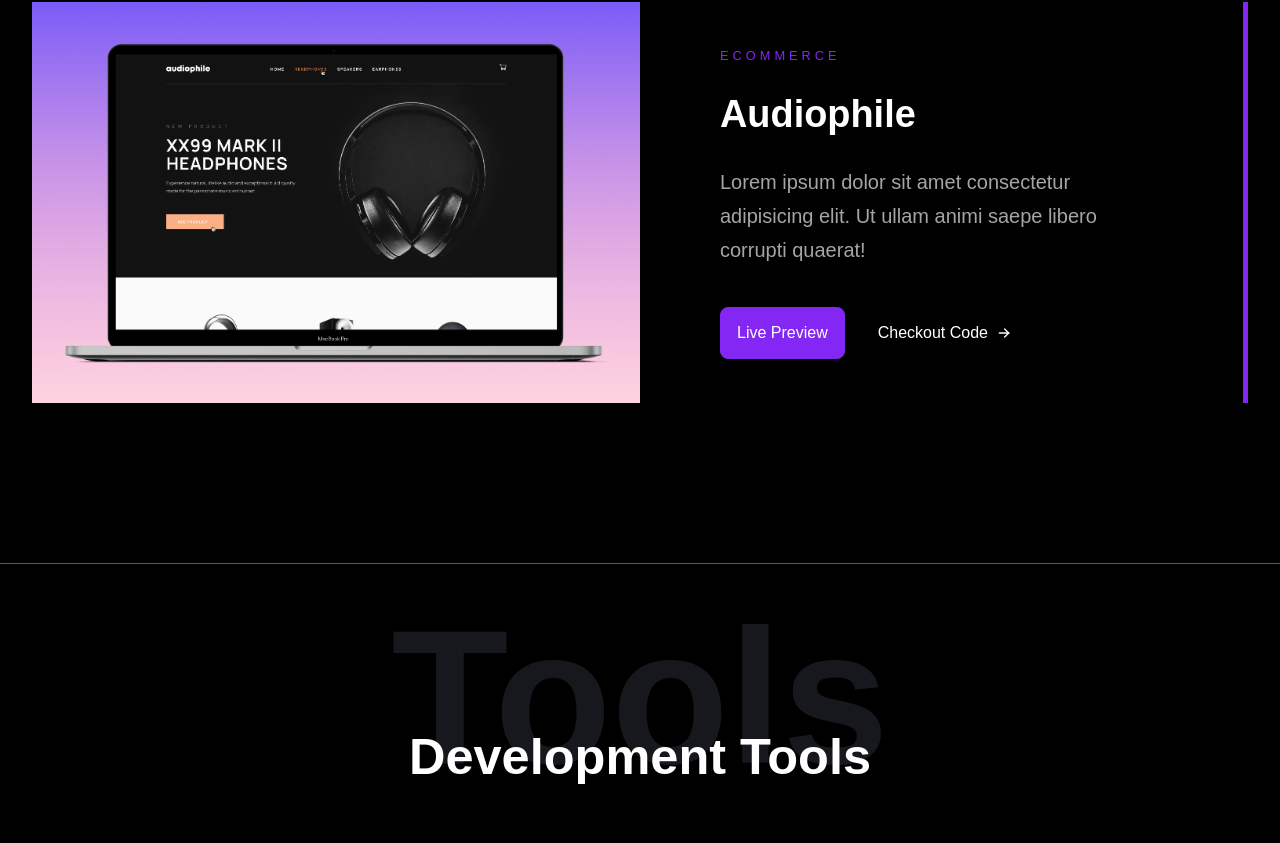
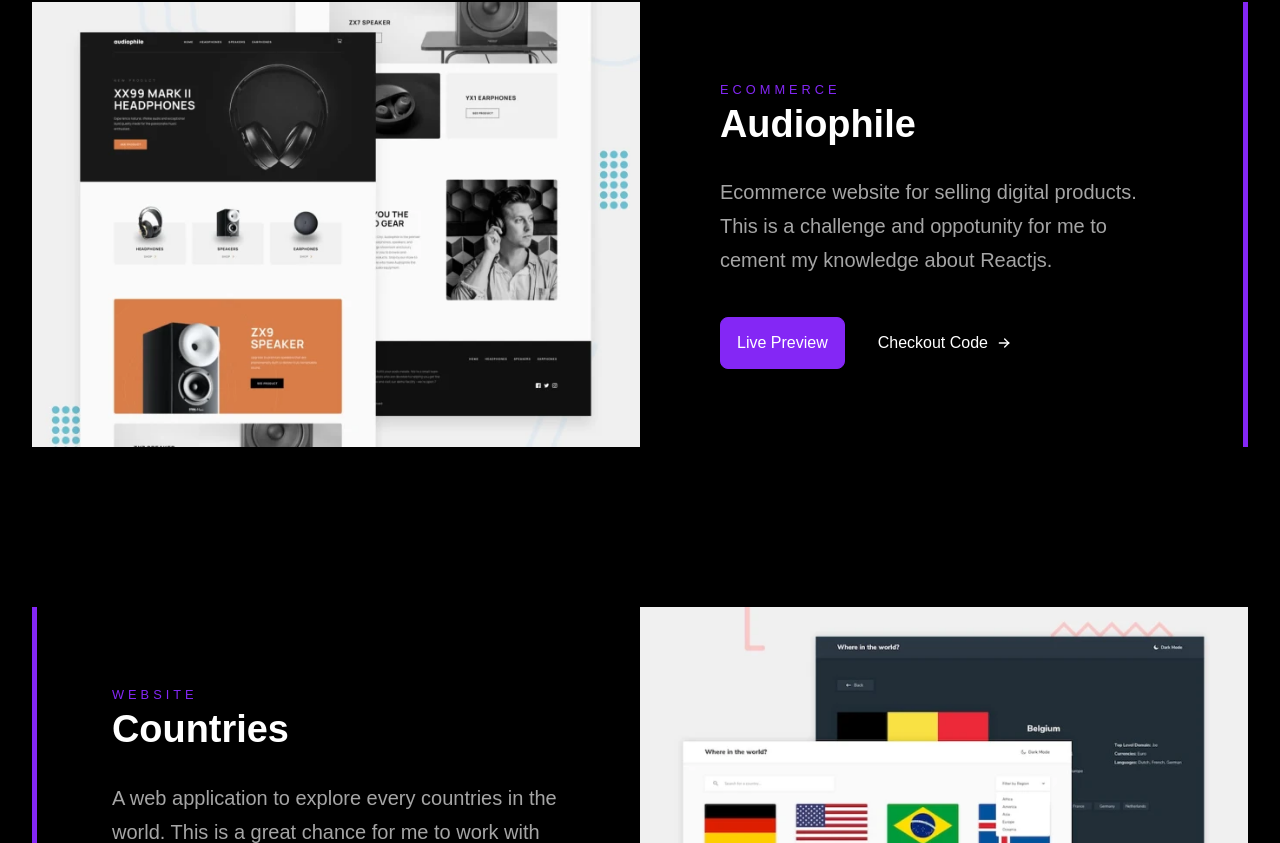
Before and after one commit to chrisdev188/personal-portfolio, a React (Vite) app: page / in a window 1280 px wide. Shown: the part 1137-1980 px from the top of the page. Built offline with nearby package versions, Linux system fonts and the light colour scheme; a web font is replaced by a local one.

Commit message:
Update project list

```diff
--- a/src/components/Projects.tsx
+++ b/src/components/Projects.tsx
@@ -12,12 +12,24 @@ const projects = [
   {
     id: 1,
     name: "Audiophile",
-    description: "lorem text description",
+    description:
+      "Ecommerce website for selling digital products. This is a challenge and oppotunity for me to cement my knowledge about Reactjs.",
     category: "ecommerce",
     live: "https://audiophile-orcin.vercel.app/",
     code: "https://github.com/chrisdev188/audiophile",
     techstacks: ["HTML", "CSS", "React", "Typescript", "Styled-components"],
-    img: "./Audiophile.jpg",
+    img: "./audiophile.jpg",
+  },
+  {
+    id: 2,
+    name: "Countries",
+    description:
+      "A web application to explore every countries in the world. This is a great chance for me to work with Restful api.",
+    category: "Website",
+    live: "https://rest-countries-api-chrisbui188.vercel.app/",
+    code: "https://github.com/chrisdev188/rest-countries-api",
+    techstacks: ["HTML", "CSS", "React", "Tailwindcss"],
+    img: "./countries.jpg",
   },
 ];
 
@@ -41,15 +53,16 @@ const Projects = () => {
                     <img src={project.img} alt={project.name} />
                   </ProjectCardImage>
                   <ProjectCardBody>
+                    <div>
                       <Text variant="overline" as="small">
                         {project.category}
                       </Text>
                       <Text variant="h3" as="h3">
                         {project.name}
                       </Text>
+                    </div>
                     <Text variant="body" as="p">
-                      Lorem ipsum dolor sit amet consectetur adipisicing elit.
-                      Ut ullam animi saepe libero corrupti quaerat!
+                      {project.description}
                     </Text>
                     <ProjectActions wrap="wrap">
                       <Button as="a" href={project.live} target="_blank">
@@ -129,11 +142,16 @@ export const ProjectCard = styled(Grid)<ProjectCardProps>`
   }}
 `;
 const ProjectCardImage = styled.div`
+  img {
+    width: 100%;
+  }
+
   @media (min-width: 768px) {
     grid-column: span 6;
     height: 100%;
     img {
       height: 100%;
+      width: unset;
       object-fit: cover;
     }
   }
```
Also changed, not shown: public/Audiophile.jpg, public/countries.jpg (added). Lines whose indentation alone changed are shown as unchanged.
